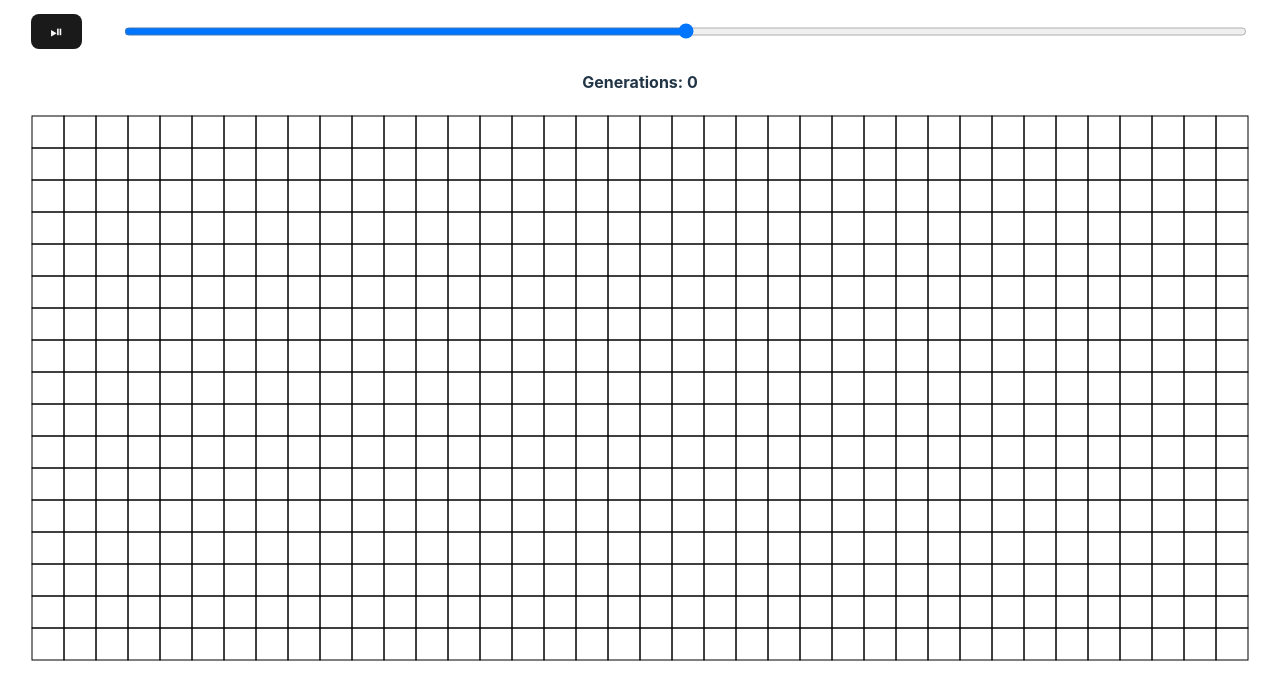
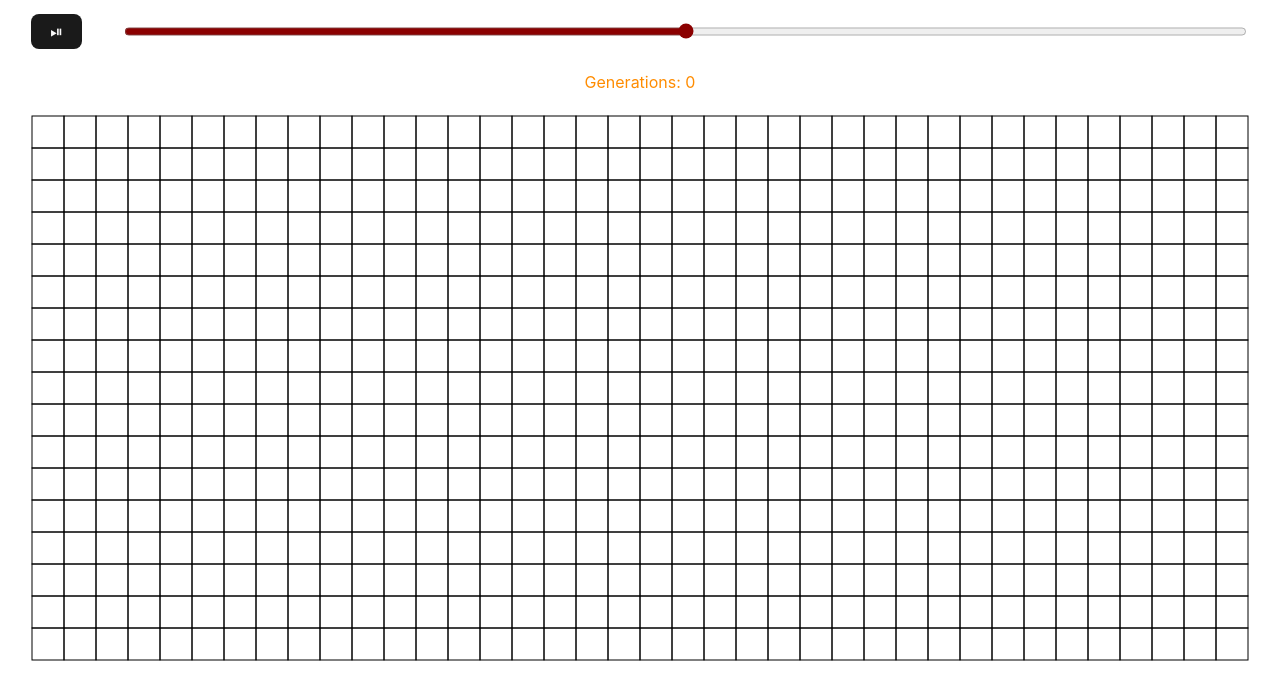
Before and after one commit to elvisvoer/game-of-life, a website built with Vite: page index.html in a window 1280 px wide. Shown: the part 118-800 px from the top of the page. Built offline with nearby package versions, Linux system fonts and the light colour scheme.

Commit message:
Use dark colors

```diff
--- a/src/style.css
+++ b/src/style.css
@@ -49,7 +49,7 @@ button:hover {
 }
 
 button.isRunning {
-  background-color: maroon;
+  background-color: darkred;
 }
 
 .controls {
@@ -60,6 +60,12 @@ button.isRunning {
 
 .controls input {
   width: 100%;
+  accent-color: darkred;
+}
+
+#status {
+  font-weight: normal;
+  color: darkorange;
 }
 
 @media (prefers-color-scheme: light) {
```
